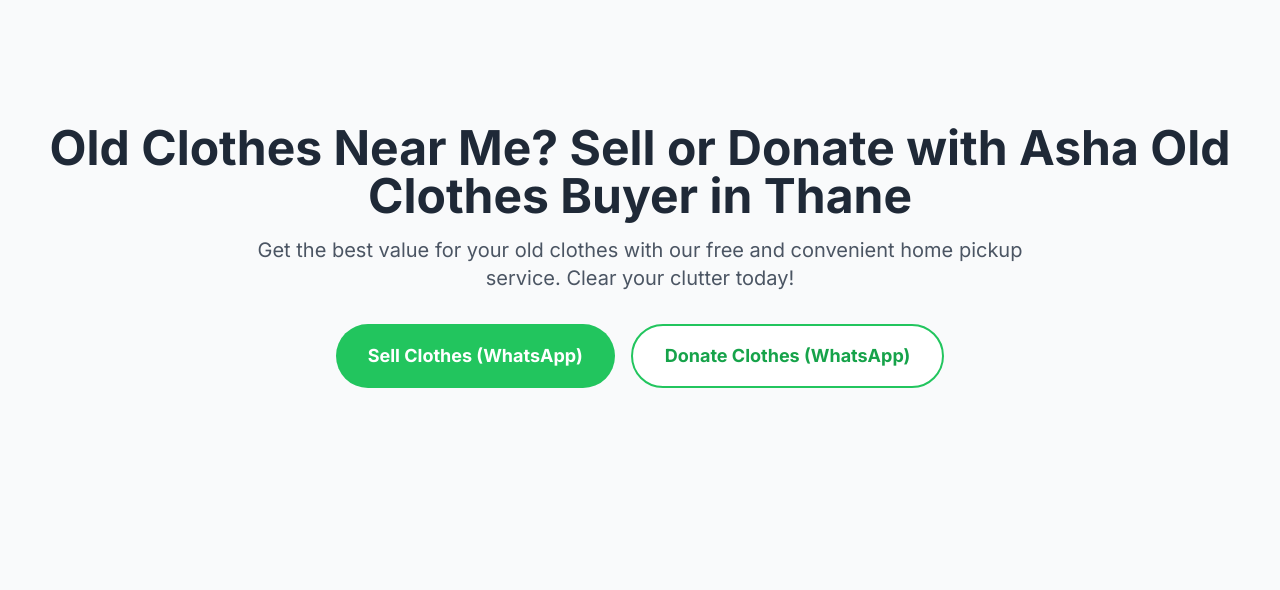
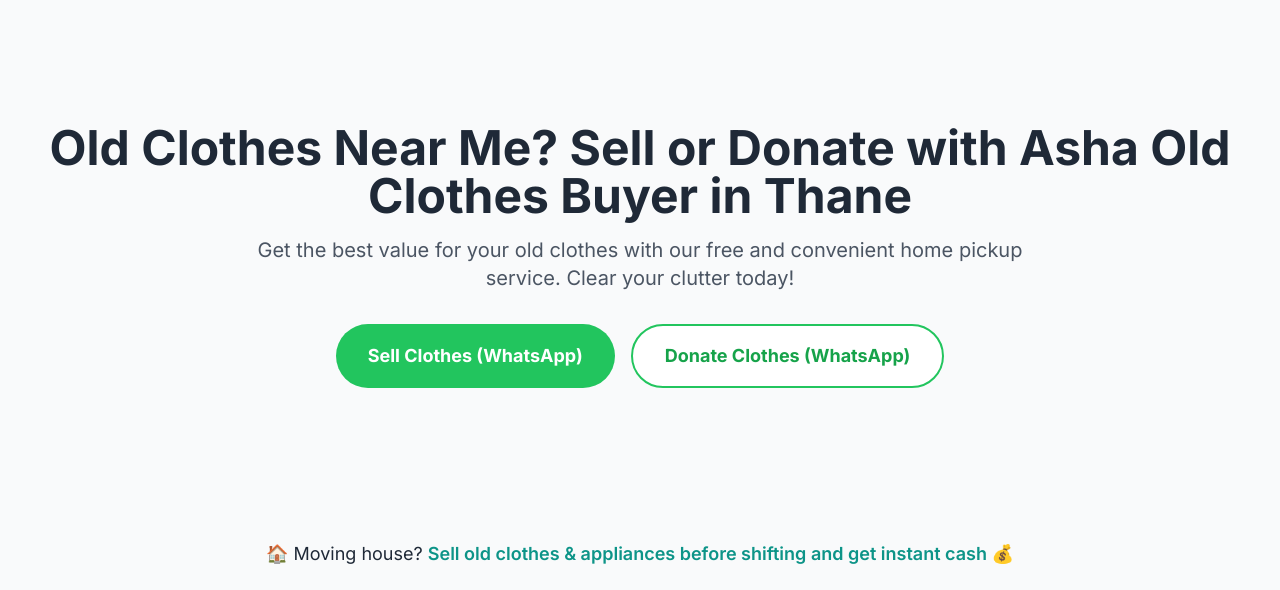
Before and after one commit to asharwaghela/asharwaghela.github.io, a website: page index.html in a window 1280 px wide. Shown: the part 64-654 px from the top of the page. Drawn offline with nearby package versions, Linux system fonts and the light colour scheme.

Commit message:
index.html

```diff
--- a/index.html
+++ b/index.html
@@ -301,6 +301,17 @@
       </div>
     </div>
   </section>
+
+<!-- Internal Link: Moving / Shifting page link (SEO + user navigation) -->
+<div class="text-center py-6">
+  <p class="text-lg">
+    🏠 Moving house?
+    <a href="/sell-old-clothes-before-shifting-thane.html" class="text-teal-600 font-semibold">
+      Sell old clothes & appliances before shifting and get instant cash 💰
+    </a>
+  </p>
+</div>
+
 
   <!-- Why Choose Us -->
   <section class="py-16 sm:py-20">
```
